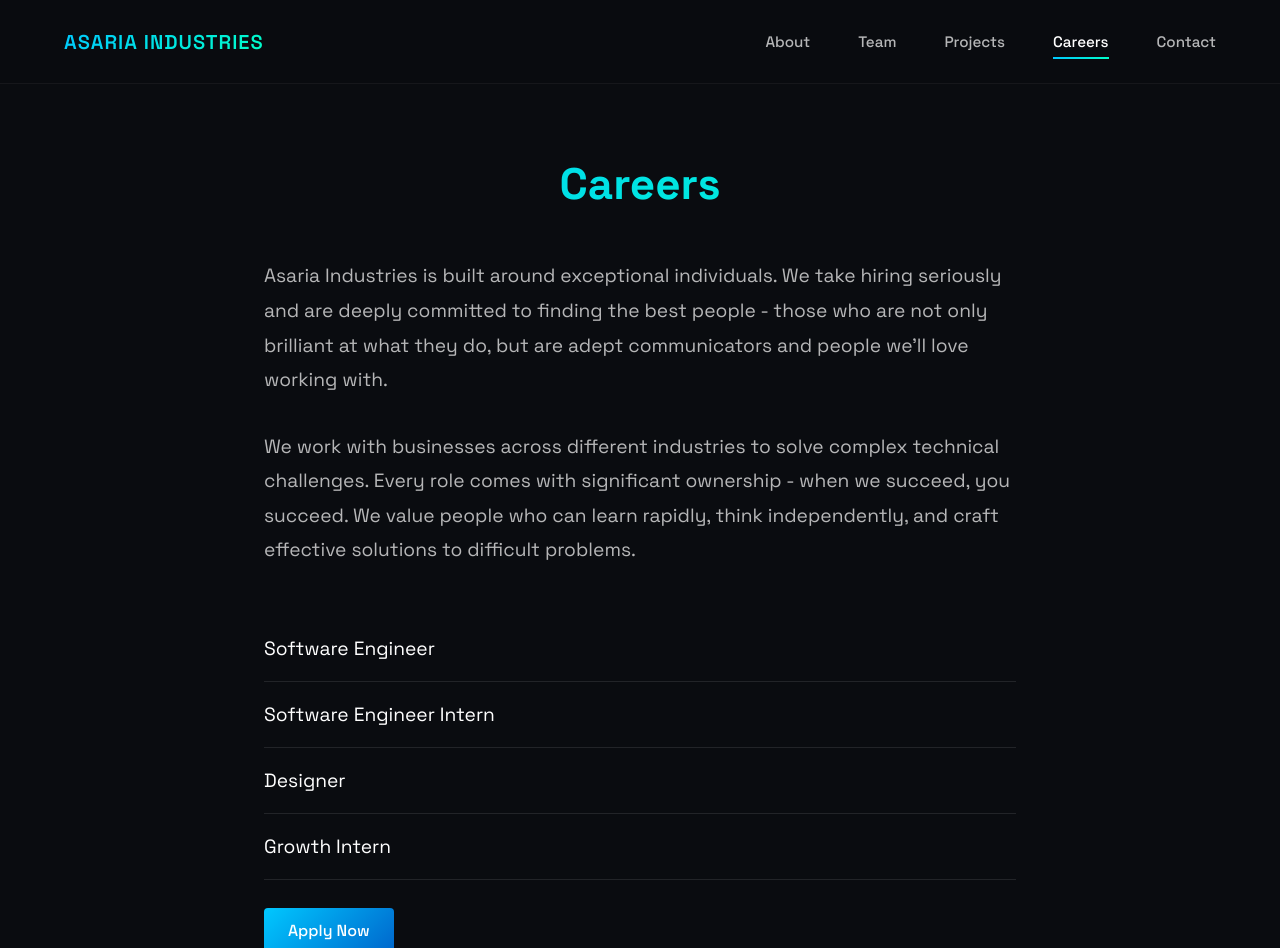
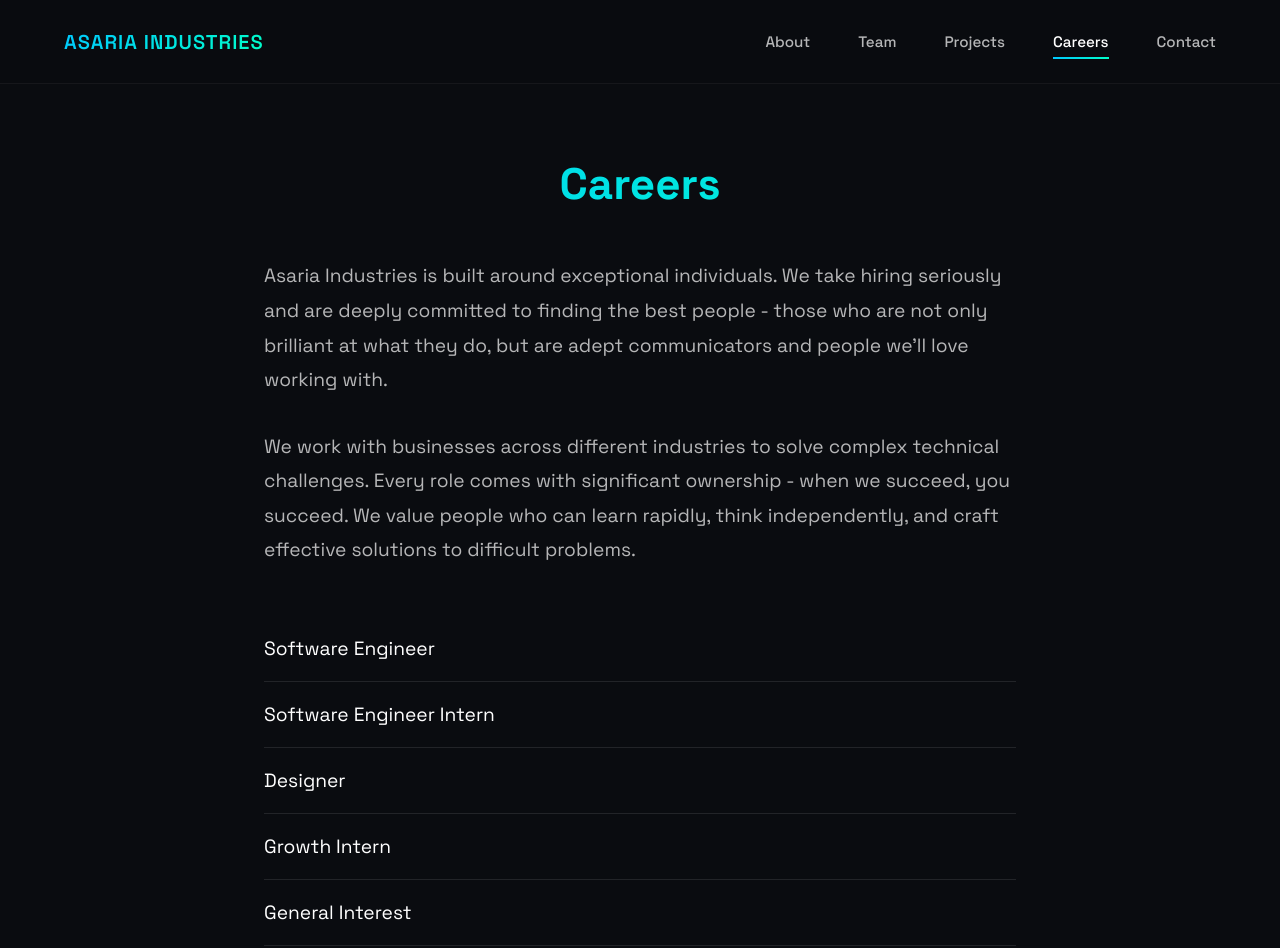
Before and after one commit to danialasaria/AsariaIndustriesEngineering, a Next.js app: page /careers in a window 1280 px wide. Shown: the top 948 px of the page. Built offline with nearby package versions, Linux system fonts and the light colour scheme.

Commit message:
Added tally forms

```diff
--- a/src/app/careers/page.jsx
+++ b/src/app/careers/page.jsx
@@ -28,25 +28,21 @@ export default function Careers() {
 
           <div className="roles-list">
             <div className="role-item">
-              <span>Software Engineer</span>
+              <a href="https://tally.so/r/wAjjlo" target="_blank">Software Engineer</a>
             </div>
             <div className="role-item">
-              <span>Software Engineer Intern</span>
+              <a href="https://tally.so/r/wL660J" target="_blank">Software Engineer Intern</a>
             </div>
             <div className="role-item">
-              <span>Designer</span>
+              <a href="https://tally.so/r/nGQQ0O" target="_blank">Designer</a>
             </div>
             <div className="role-item">
-              <span>Growth Intern</span>
+              <a href="https://tally.so/r/w7ppo2" target="_blank">Growth Intern</a>
+            </div>
+            <div className="role-item">
+              <a href="https://tally.so/r/wM77L8" target="_blank">General Interest</a>
             </div>
           </div>
-
-          <a
-            href="mailto:danial@asariaindustries.com"
-            className="cta-button"
-          >
-            Apply Now
-          </a>
         </div>
       </section>
     </main>
```
